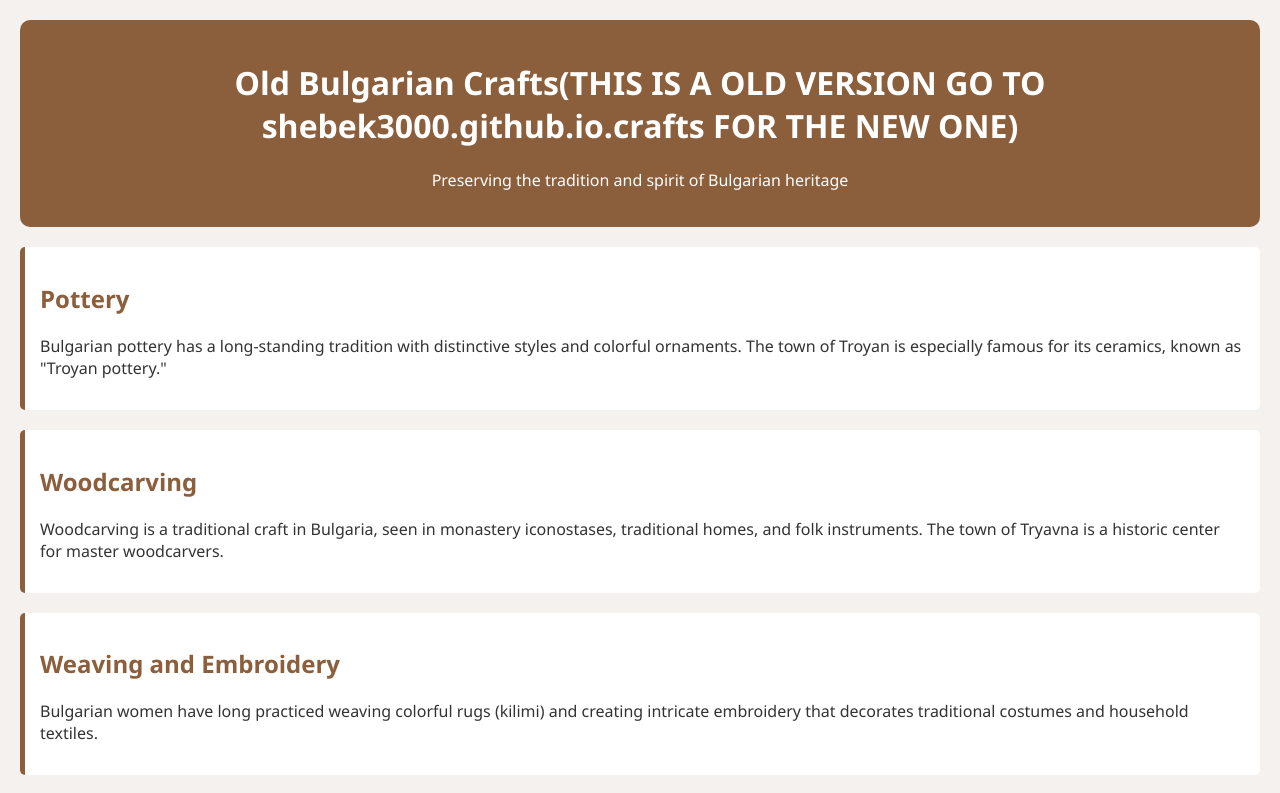
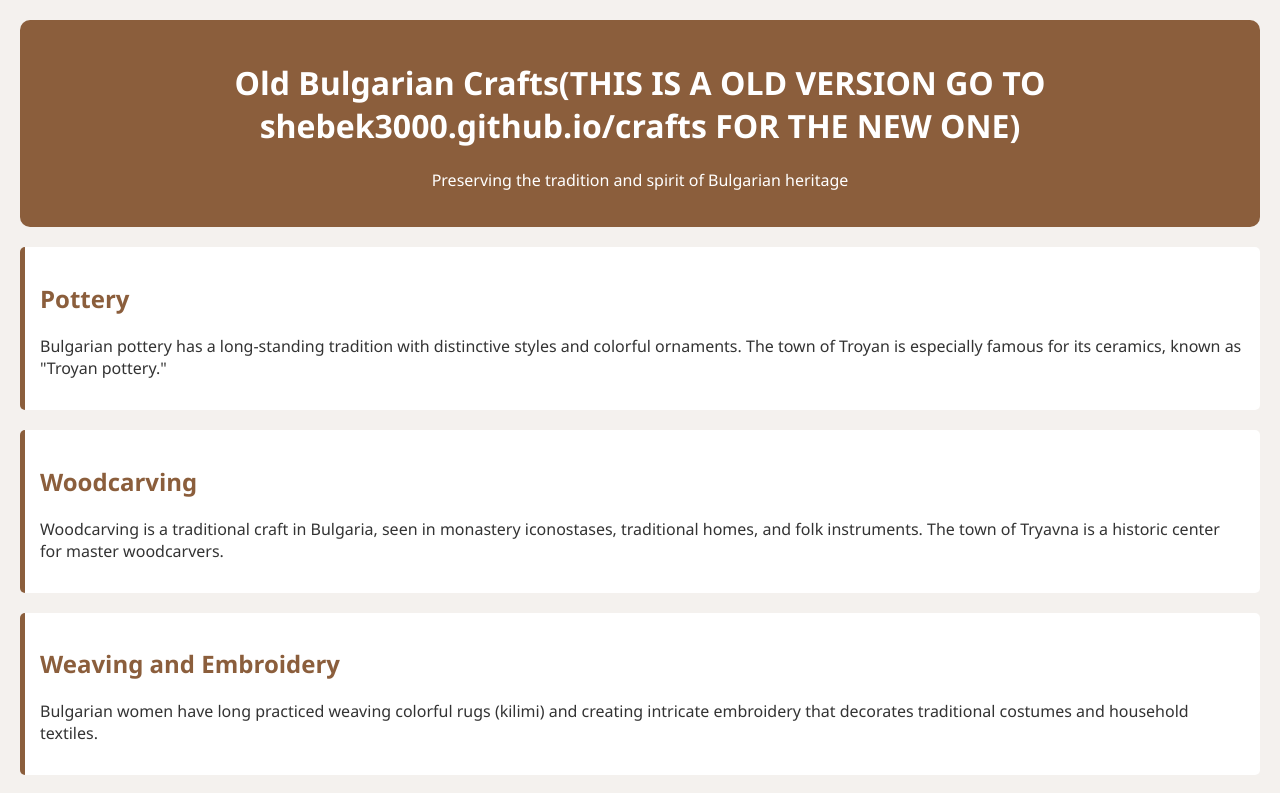
Before and after one commit to Shebek3000/craftsbg, a plain HTML site: page index.html in a window 1280 px wide. Shown: the top 793 px of the page. Drawn offline with Linux system fonts and the light colour scheme.

Commit message:
Update index.html

```diff
--- a/index.html
+++ b/index.html
@@ -39,7 +39,7 @@
 </head>
 <body>
   <header>
-    <h1>Old Bulgarian Crafts(THIS IS A OLD VERSION GO TO shebek3000.github.io.crafts FOR THE NEW ONE)</h1>
+    <h1>Old Bulgarian Crafts(THIS IS A OLD VERSION GO TO shebek3000.github.io/crafts FOR THE NEW ONE)</h1>
     <p>Preserving the tradition and spirit of Bulgarian heritage</p>
   </header>
 
```
